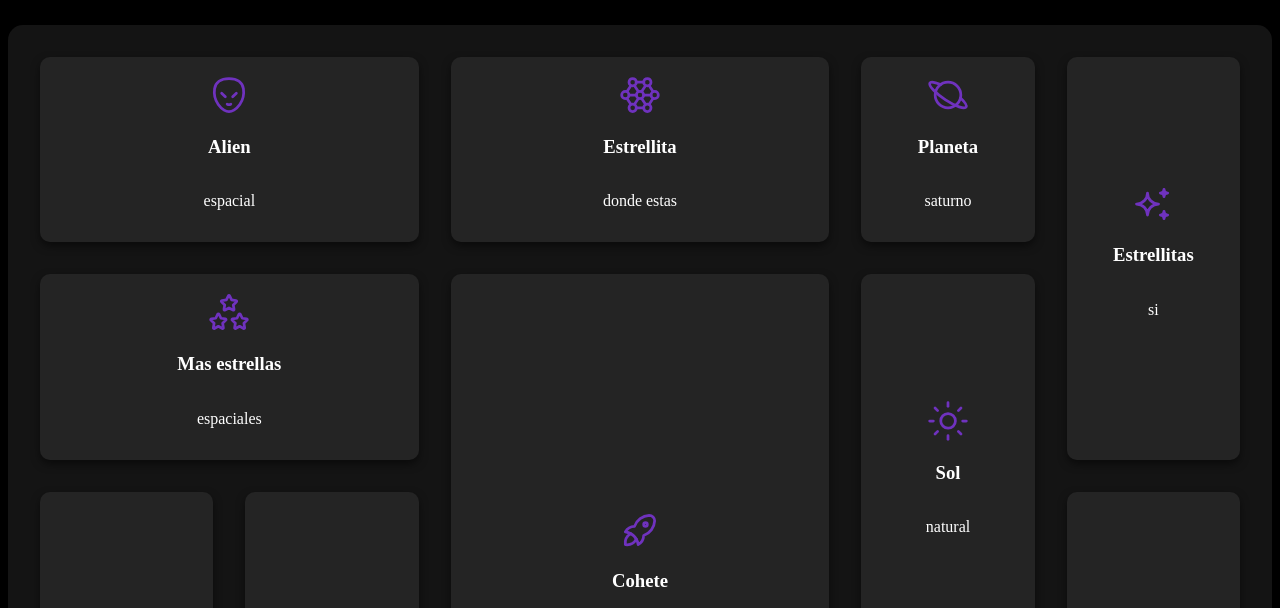
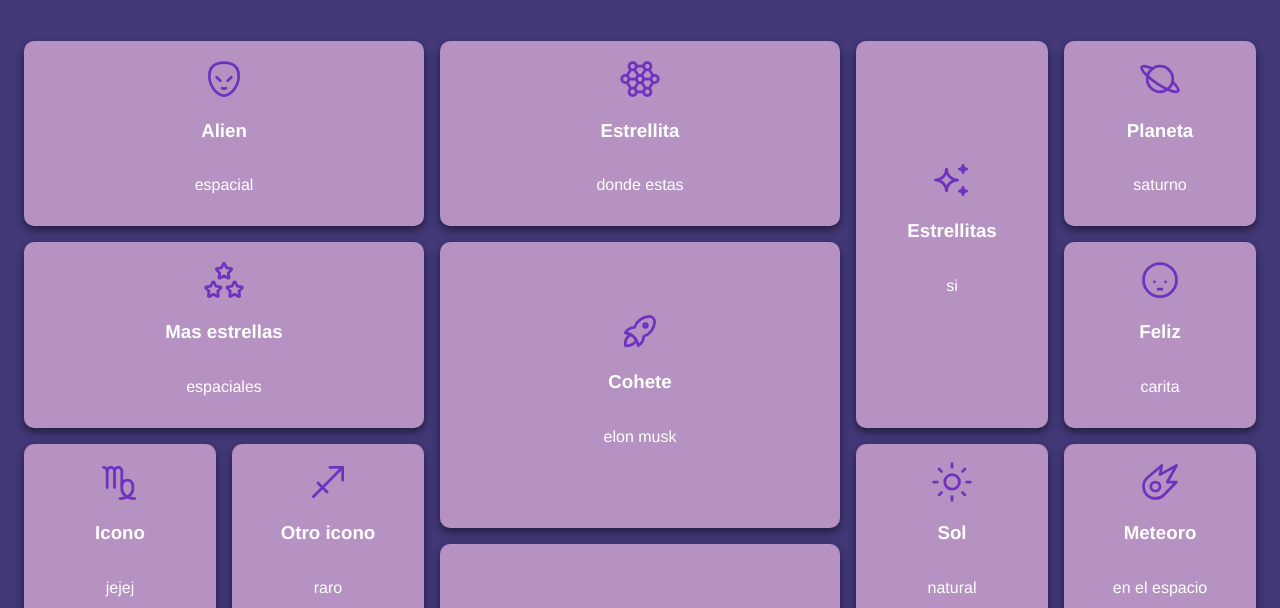
Before and after one commit to Dannivirts/Unidad2_LopezFlores, a plain HTML site: page p16.html in a window 1280 px wide. Shown: the part 73-681 px from the top of the page. Drawn offline with Linux system fonts and the light colour scheme.

Commit message:
Practica 14 continuacion

```diff
--- a/p16.html
+++ b/p16.html
@@ -4,119 +4,8 @@
 <head>
     <meta charset="UTF-8">
     <meta name="viewport" content="width=device-width, initial-scale=1.0">
-    <title>Document</title>
-    <style>
-        body {
-            background-color: black;
-            color: #FFFFFF;
-            text-align: center;
-        }
-
-        #grid {
-            display: grid;
-            grid-template-columns: repeat(6, 1fr);
-            grid-template-rows: repeat(5, 1fr);
-            grid-gap: 2rem;
-            background-color: rgba(26, 26, 26, 0.8);
-            padding: 2rem;
-            border-radius: 15px;
-        }
-
-        .Elemento {
-            transition: transform 0.3s ease, box-shadow 0.3s ease;
-        }
-
-        .Elemento:hover {
-            transform: scale(1.05);
-            /* Aumenta el tamaño al pasar el mouse */
-            box-shadow: 0 4px 20px rgba(0, 0, 0, 0.5);
-            /* Agrega sombra */
-        }
-
-
-        .Elemento {
-            background-color: rgba(41, 41, 41, 0.8);
-            display: flex;
-            flex-direction: column;
-            justify-content: center;
-            align-items: center;
-            padding: 1rem;
-            border-radius: 10px;
-            color: #FFFFFF;
-            box-shadow: 0 4px 8px rgba(0, 0, 0, 0.5);
-        }
-
-        .Elemento:nth-child(1) {
-            grid-column: 1/3;
-        }
-
-        .Elemento:nth-child(2) {
-            grid-column: 3/5;
-        }
-
-        .Elemento:nth-child(3) {
-            grid-column: 6/7;
-            grid-row: 1/3;
-        }
-
-        .Elemento:nth-child(4) {}
-
-        .Elemento:nth-child(5) {
-            grid-column: 3/5;
-            grid-row: 2/5;
-        }
-
-        .Elemento:nth-child(6) {
-            grid-column: 1/3;
-            grid-row: 2/3;
-        }
-
-        .Elemento:nth-child(7) {
-            grid-column: 1/2;
-            grid-row: 3/5;
-        }
-
-        .Elemento:nth-child(8) {
-            grid-column: 2/3;
-            grid-row: 3/5;
-        }
-
-        .Elemento:nth-child(9) {
-            grid-column: 1/3;
-            grid-row: 5/6;
-        }
-
-        .Elemento:nth-child(10) {
-            grid-column: 3/5;
-            grid-row: 5/6;
-        }
-
-        .Elemento:nth-child(11) {
-            grid-column: 5/6;
-            grid-row: 2/4;
-        }
-
-        .Elemento:nth-child(12) {
-            grid-column: 6/7;
-            grid-row: 3/5;
-        }
-
-        .Elemento:nth-child(14) {
-            grid-column: 5/7;
-            grid-row: 5/6;
-        }
-
-        .item h3 {
-            font-size: 1.5em;
-            margin-top: 0.5rem;
-            margin-bottom: 10px;
-        }
-
-        .item p{
-            font-size: 1.5em;
-
-        }
-    </style>
+    <link rel="stylesheet" href="style16.css">
+    <title>Space</title>
 </head>
 
 <body>
--- /dev/null
+++ b/style16.css
@@ -0,0 +1,139 @@
+body {
+    background-color: #433878;
+    color: #FFFFFF;
+    text-align: center;
+    font-family: Helvetica, Arial, sans-serif;
+}
+
+#grid {
+    display: grid;
+    grid-template-columns: repeat(6, 1fr); /* Seis columnas para pantallas grandes */
+    grid-gap: 1rem;
+    padding: 1rem;
+}
+
+
+.Elemento:hover {
+    transform: scale(1.05); /* Aumenta el tamaño al pasar el mouse */
+    box-shadow: 0 4px 20px rgba(0, 0, 0, 0.5); /* Agrega sombra */
+    background-color: #7E60BF; /* Color al pasar el mouse */
+}
+
+.Elemento {
+    background-color: #B692C2;
+    display: flex;
+    flex-direction: column;
+    justify-content: center;
+    align-items: center;
+    padding: 1rem;
+    border-radius: 10px;
+    color: #FFFFFF;
+    box-shadow: 0 4px 8px rgba(0, 0, 0, 0.5);
+    transition: transform 0.3s ease, box-shadow 0.3s ease;
+}
+
+/* Posicionamiento personalizado de los elementos */
+.Elemento:nth-child(1) {
+    grid-column: 1/3;
+}
+
+.Elemento:nth-child(2) {
+    grid-column: 3/5;
+}
+
+.Elemento:nth-child(3) {
+    grid-column: 6/7;
+    grid-row: 1/3;
+}
+
+.Elemento:nth-child(5) {
+    grid-column: 3/5;
+    grid-row: 2/5;
+}
+
+.Elemento:nth-child(6) {
+    grid-column: 1/3;
+    grid-row: 2/3;
+}
+
+.Elemento:nth-child(7) {
+    grid-column: 1/2;
+    grid-row: 3/5;
+}
+
+.Elemento:nth-child(8) {
+    grid-column: 2/3;
+    grid-row: 3/5;
+}
+
+.Elemento:nth-child(9) {
+    grid-column: 1/3;
+    grid-row: 5/6;
+}
+
+.Elemento:nth-child(10) {
+    grid-column: 3/5;
+    grid-row: 5/6;
+}
+
+.Elemento:nth-child(11) {
+    grid-column: 5/6;
+    grid-row: 2/4;
+}
+
+.Elemento:nth-child(12) {
+    grid-column: 6/7;
+    grid-row: 3/5;
+}
+
+.Elemento:nth-child(14) {
+    grid-column: 5/7;
+    grid-row: 5/6;
+}
+
+/* Estilo de los títulos */
+.item h3 {
+    font-size: 1.5em;
+    margin-top: 0.5rem;
+    margin-bottom: 10px;
+}
+
+.item p {
+    font-size: 1.5em;
+    margin: 0;
+}
+
+
+/*pantallas grandes (por defecto) */
+@media (min-width: 769px) {
+    .Elemento:nth-child(1) { grid-column: 1/3; }
+    .Elemento:nth-child(2) { grid-column: 3/5; }
+    .Elemento:nth-child(3) { grid-column: 5/6; grid-row: 1/3; }
+    .Elemento:nth-child(5) { grid-column: 3/5; grid-row: 2/4; }
+    .Elemento:nth-child(6) { grid-column: 1/3; grid-row: 2/3; }
+    .Elemento:nth-child(7) { grid-column: 1/2; grid-row: 3/5; }
+    .Elemento:nth-child(8) { grid-column: 2/3; grid-row: 3/5; }
+    .Elemento:nth-child(9) { grid-column: 1/3; grid-row: 5/6; }
+    .Elemento:nth-child(10) { grid-column: 3/5; grid-row: 4/6; }
+    .Elemento:nth-child(11) { grid-column: 5/6; grid-row: 3/5; }
+    .Elemento:nth-child(12) { grid-column: 6/7; grid-row: 3/5; }
+    .Elemento:nth-child(14) { grid-column: 5/7; grid-row: 5/6; }
+}
+/*pantallas menores o iguales a 768px (2 columnas) */
+@media (max-width: 768px) {
+    #grid {
+        grid-template-columns: repeat(2, 1fr);
+    }
+
+    .Elemento {
+        grid-column: auto !important;
+        grid-row: auto !important;
+    }
+}
+
+/*pantallas menores o iguales a 480px (1 columna) */
+@media (max-width: 480px) {
+    #grid {
+        grid-template-columns: 1fr;
+    }
+}
```
